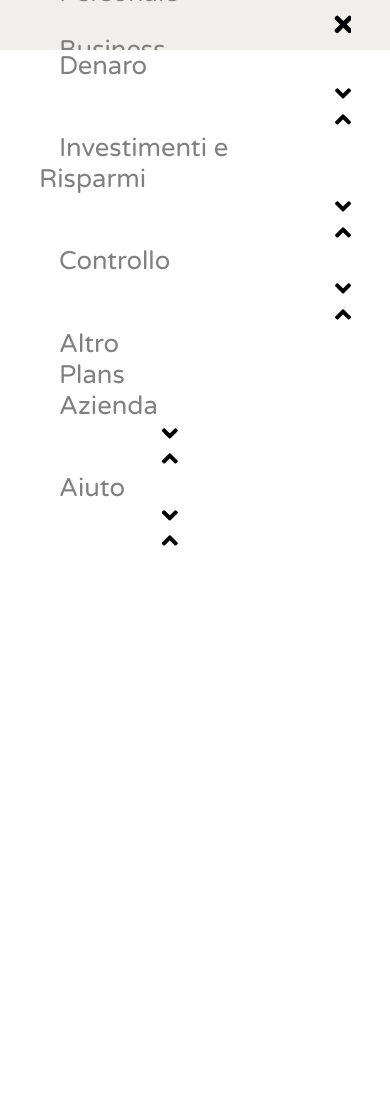
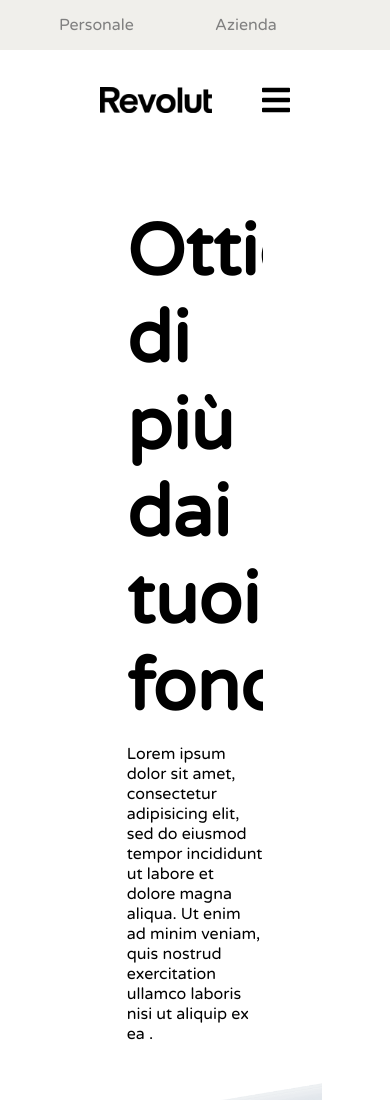
Before and after one commit to GiuliaStagnitto/js-html-css-revolut, a plain HTML site: page index.html in a window 390 px wide. Shown: the top 1100 px of the page. Before the commit the page ends 844 px from the top, so only its background shows below. Drawn offline with Linux system fonts and the light colour scheme.

Commit message:
nav bar responsive fatta ancora a lavoro sul menu da telefono per le icone

```diff
--- a/css/style.css
+++ b/css/style.css
@@ -3,8 +3,11 @@
   margin: 0;
   padding: 0;
   box-sizing: border-box;
-  overflow: hidden;
+  overflow-x: hidden;
   font-family: 'Varela Round', sans-serif;
+}
+main{
+  /* display: none; */
 }
 
 /* classi d'appoggio per js */
@@ -22,6 +25,7 @@
   background-color: #f0efeb;
   width: 100%;
   height: 50px;
+
 }
 /* top nav left */
 
@@ -42,6 +46,9 @@ line-height: 50px;
 }
 .top-nav a:hover{
   color: black;
+}
+.top-nav ul{
+  overflow: hidden;
 }
 
 /* top nav right */
@@ -98,6 +105,7 @@ line-height: 50px;
   padding: 10px;
   font-size: 1.2em;
 }
+
 
 /* dropdown */
 .dropdown{
@@ -183,7 +191,11 @@ line-height: 50px;
 .fa-angle-up{
   display: none;
 }
+.top-nav.responsive{
+  height: 100px;
+}
 .menu-responsive{
+  display: none;
   font-size: 1.6em;
 }
 .responsive{
@@ -193,7 +205,7 @@ line-height: 50px;
   padding: 0 10%;
 }
 
-.lista-responsive i {
+.icone {
   display: flex;
   align-items: center;
   justify-content: flex-end;
@@ -210,12 +222,50 @@ line-height: 50px;
   color: black;
 }
 
+.ham-menu{
+  display:none;
+}
+
 
 /* responsive tablet, mobile */
 
 @media screen and ( max-width:1200px ){
-  main{
+  /* navbar tablet */
+  .nav-bar{
     display: none;
+  }
+  .ham-menu{
+    display: flex;
+    align-items: center;
+    justify-content: space-between;
+    width: 100%;
+    height: 100px;
+  }
+  .ham-menu img {
+    width: 7em;
+    margin-left: 100px;
+  }
+  .ham-menu i{
+    font-size: 2em;
+    margin-right: 100px;
+  }
+
+  .jumbotron{
+    display: flex;
+    width: 100%;
+    flex-wrap: wrap;
+    justify-content: center;
+  }
+  .jumbotron-left{
+    display: flex;
+    flex-wrap: wrap;
+    width: 35%;
+    margin-left: 0;
+    margin-right: 30%;
+    margin-top: 5%;
+  }
+  .jumbotron-right{
+    margin-right: 15%;
   }
 
 }
--- a/index.html
+++ b/index.html
@@ -74,6 +74,10 @@
           <span> Scarica l'app </span>
         </div>
       </div>
+      <div class="ham-menu">
+        <img src="img/Revolut.svg.png" alt="LOGO">
+        <i class="fas fa-bars"></i>
+      </div>
       <div class="jumbotron">
         <div class="jumbotron-left">
           <h1>Ottieni di più dai tuoi fondi</h1>
@@ -103,7 +107,10 @@
               <li><a href="#">Paga con Apple Pay</a></li>
               <li><a href="#">Paga con GPay</a></li>
             </ul>
-            <i class="fas fa-angle-down"></i><i class="fas fa-angle-up"></i>
+            <div class="icone">
+              <i class="fas fa-angle-down"></i><i class="fas fa-angle-up"></i>
+            </div>
+
           </li>
           <li><a href="#">Investimenti e Risparmi</a>
             <ul class="lista dropdown">
@@ -112,14 +119,17 @@
               <li><a href="#">Effettua compravendite Crypto</a></li>
               <li><a href="#">Imposta i salvadanai</a></li>
             </ul>
-            <i class="fas fa-angle-down"></i><i class="fas fa-angle-up"></i>
-          </li>
+            <div class="icone">
+              <i class="fas fa-angle-down"></i><i class="fas fa-angle-up"></i>
+            </div>          </li>
           <li><a href="#">Controllo</a>
             <ul class="lista dropdown">
               <li><a href="#">Imposta i budjet</a></li>
               <li><a href="#">Tutelati</a></li>
             </ul>
-            <i class="fas fa-angle-down"></i><i class="fas fa-angle-up"></i>
+            <div class="icone">
+              <i class="fas fa-angle-down"></i><i class="fas fa-angle-up"></i>
+            </div>
           </li>
           <li><a href="#">Altro</a>
             <ul class="lista dropdown">
@@ -128,7 +138,9 @@
               <li><a href="#">Dona agli enti di beneficienza</a></li>
               <li>  PROSSIMAMENTE</li>
               <li>  Scopri i premi</li>
-              <i class="fas fa-angle-down"></i><i class="fas fa-angle-up"></i>
+              <div class="icone">
+                <i class="fas fa-angle-down"></i><i class="fas fa-angle-up"></i>
+              </div>
             </ul>
           </li>
           <li><a href="#">Plans</a>
@@ -138,15 +150,21 @@
               <li><a href="#">Metal</a></li>
               <li><a href="#">Junior</a></li>
               <li><a href="#">Tariffazione</a></li>
-              <i class="fas fa-angle-down"></i><i class="fas fa-angle-up"></i>
+              <div class="icone">
+                <i class="fas fa-angle-down"></i><i class="fas fa-angle-up"></i>
+              </div>
             </ul>
           </li>
         </ul>
       </div>
       <div class="lista-responsive responsive">
         <ul>
-          <li><a href="#">Azienda</a></li><i class="fas fa-angle-down"></i><i class="fas fa-angle-up"></i>
-          <li><a href="#">Aiuto</a></li><i class="fas fa-angle-down"></i><i class="fas fa-angle-up"></i>
+          <li><a href="#">Azienda</a></li><div class="icone">
+            <i class="fas fa-angle-down"></i><i class="fas fa-angle-up"></i>
+          </div>
+          <li><a href="#">Aiuto</a></li><div class="icone">
+            <i class="fas fa-angle-down"></i><i class="fas fa-angle-up"></i>
+          </div>
         </ul>
       </div>
     </div>
```
